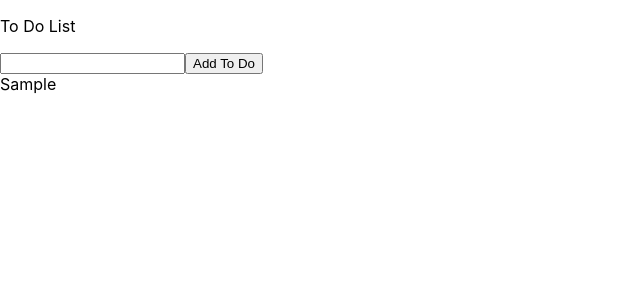
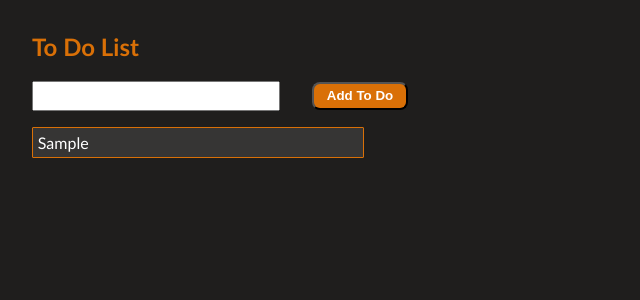
Before and after one commit to Soph32/Organiser-App, a React (Create React App) app: page / in a window 1280 px wide. Both pictures are taken after typing "Sample" into the empty fields and a click on the button "Add To Do". Shown: the top 300 px of the page, without its empty margins (0-640 px from the left). Built offline with nearby package versions, Linux system fonts and the light colour scheme.

Commit message:
added completed status toggle

```diff
--- a/src/App.css
+++ b/src/App.css
@@ -1,38 +1,46 @@
-.App {
-  text-align: center;
+body {
+  background-color: #1f1e1d;
+  margin: 2rem;
+  font-family: 'Trebuchet MS', 'Lucida Sans Unicode', 'Lucida Grande', 'Lucida Sans', Arial, sans-serif;
 }
 
-.App-logo {
-  height: 40vmin;
-  pointer-events: none;
+input {
+  min-height: 1.5rem;
+  min-width: 15rem;
+  margin-right: 2rem;
 }
 
-@media (prefers-reduced-motion: no-preference) {
-  .App-logo {
-    animation: App-logo-spin infinite 20s linear;
-  }
+button {
+  background-color: #d97007;
+  border-radius: 8px;
+  color: white;
+  font-weight: 700;
+  min-height: 1.8rem;
+  min-width: 6rem;
 }
 
-.App-header {
-  background-color: #282c34;
-  min-height: 100vh;
-  display: flex;
-  flex-direction: column;
-  align-items: center;
-  justify-content: center;
-  font-size: calc(10px + 2vmin);
-  color: white;
+button:active {
+  background-color: #84888a;
 }
 
-.App-link {
-  color: #61dafb;
+h2 {
+  color: #d97007;
 }
 
-@keyframes App-logo-spin {
-  from {
-    transform: rotate(0deg);
-  }
-  to {
-    transform: rotate(360deg);
-  }
+.to-dos,
+#not-completed {
+  background: #363534;
+  border: 1px solid #d97007;
+  border-radius: 1px;
+  color: white;
+  font-weight: 100;
+  margin-top: 1rem;
+  min-width: 20rem;
+  width: fit-content;
+  padding: 0.3rem;
+  text-decoration: none;
 }
+
+#completed {
+  text-decoration: line-through;
+}
--- a/src/App.js
+++ b/src/App.js
@@ -11,16 +11,20 @@ function App() {
 
   const updateCompleted = (index) => {
     const newList = [...todo];
-    newList[index].completed = true;
+    if (newList[index].completed) {
+      newList[index].completed = false;
+    } else {
+      newList[index].completed = true;
+    }
     setTodo(newList);
   };
 
   return (
     <div>
-      <div className="add-to-dos">
+      <div>
         <ToDoForm addToDo={addToDo}/>
       </div>
-      <div className="list-to-dos">
+      <div>
         {todo.map((todo, index) => (
           <ToDoList
             key={index}
@@ -45,9 +49,9 @@ function ToDoForm({addToDo}) {
 
   return (
     <div>
-      <p>To Do List</p>
+      <h2>To Do List</h2>
       <form onSubmit={handleSubmit}>
-        <input type="text" value={value} onChange={event => setValue(event.target.value)}/>
+        <input type="text" maxLength="68" value={value} onChange={event => setValue(event.target.value)}/>
         <button type="submit">Add To Do</button>
       </form>
     </div>
@@ -56,7 +60,7 @@ function ToDoForm({addToDo}) {
 
 function ToDoList({todo, index, updateCompleted}) {
   return(
-    <div className="to-dos" onClick={() => updateCompleted(index)}>{todo.text}</div>
+    <div className="to-dos" style={{textDecoration: todo.completed ? "line-through" : ""}} onClick={() => updateCompleted(index)}>{todo.text}</div>
   );
 };
 
```
